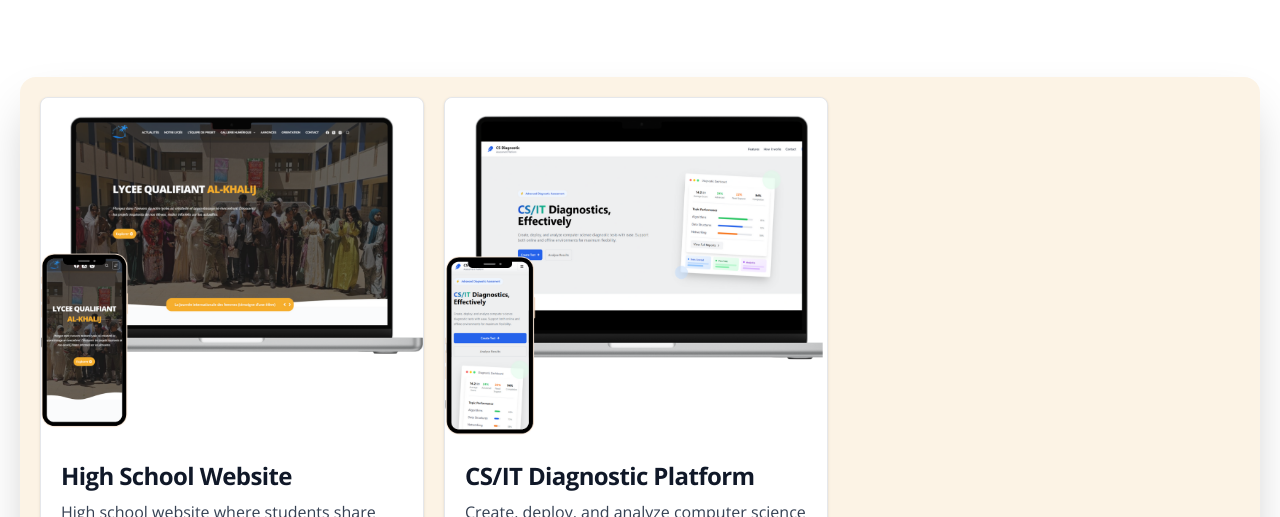
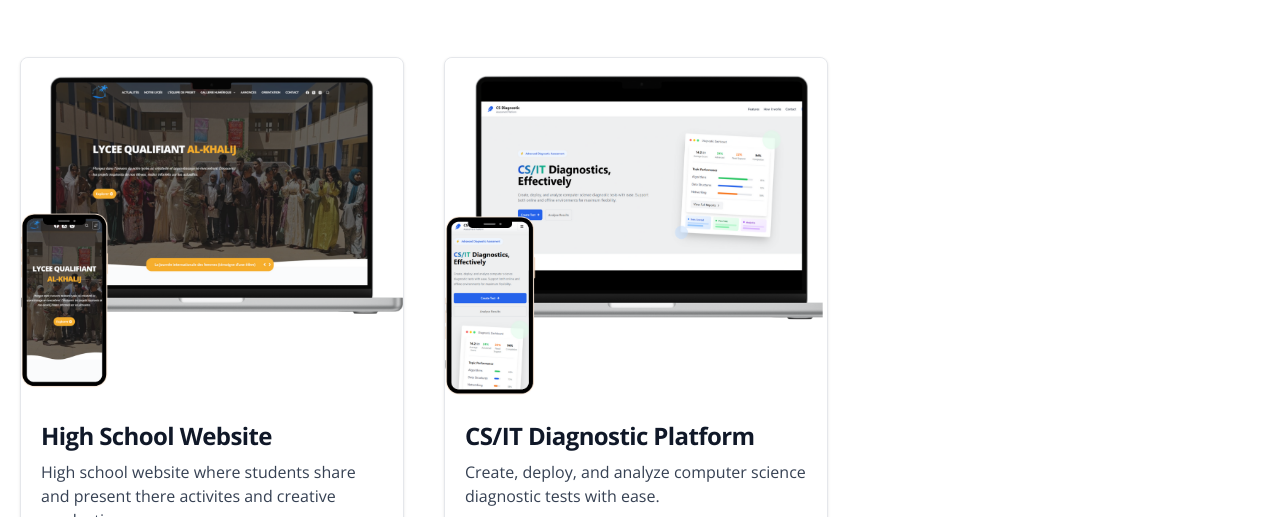
Before and after one commit to OctuMan/portfolio, a website: page index.html in a window 1280 px wide. Shown: the part 1705-2222 px from the top of the page. Drawn offline with nearby package versions, Linux system fonts and the light colour scheme; a web font is replaced by a local one.

```diff
--- a/index.html
+++ b/index.html
@@ -208,7 +208,7 @@
               <p class="italic text-paragraph">Some of my featured projects.</p>
             </div>
             <div class="main-content w-full flex md:w-full flex-col gap-5 ">
-                <div class="emty-card my-5 bg-accent dark:bg-primary flex flex-col gap-5 md:flex-row  rounded-2xl shadow-2xl p-5 dark:text-black">
+                <div class="emty-card  flex flex-col gap-5 md:flex-row md:gap-10 ">
                   <div class="max-w-sm bg-white border border-gray-200 rounded-lg shadow-sm dark:bg-gray-800 dark:border-gray-700">
                       <a href="#">
                           <img class="rounded-t-lg" src="images/high school website.png" alt="diagnosticMockup" />
```
